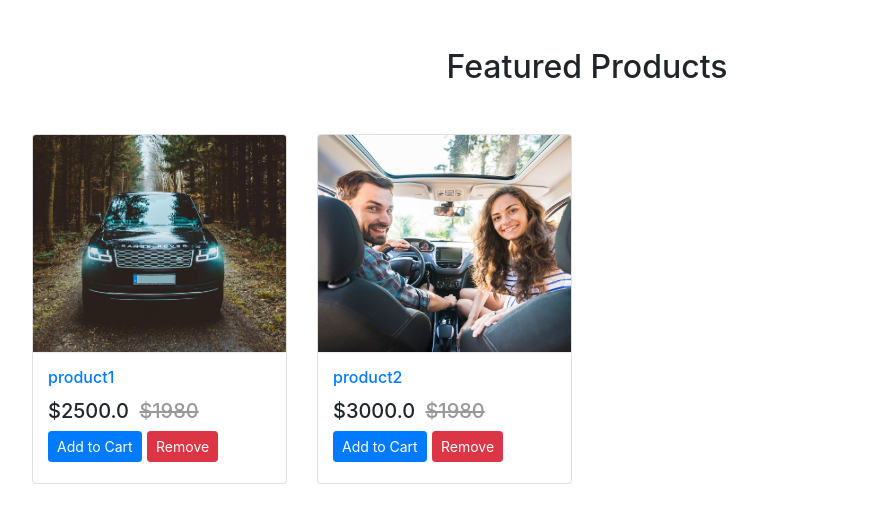
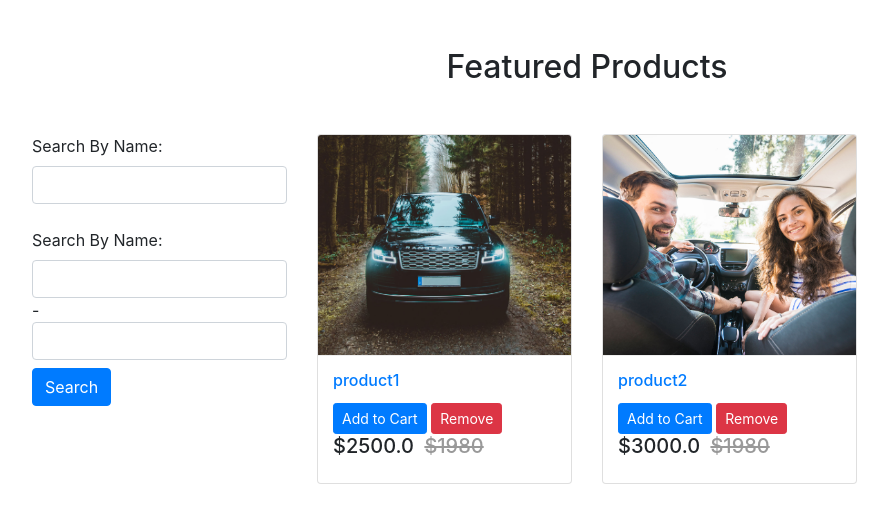
Before and after one commit to abbasalirezaei/Simple_Commerce_Project, a Django app: page / in a window 1280 px wide. Shown: the part 56-579 px from the top of the page, without its empty margins (53-941 px from the left). Run offline with Django 4.2, Linux system fonts and the light colour scheme; data comes from the database, SQL or seed files in the repository; both versions use the stored data as it was after the commit; some libraries are stand-ins or nearby versions.

Commit message:
adding the filter search

```diff
--- /dev/null
+++ b/products/filters.py
@@ -0,0 +1,13 @@
+from . models import Product
+import django_filters
+from django_filters.filters import RangeFilter
+
+# Creating product filters
+class ProductFilter(django_filters.FilterSet):
+    name = django_filters.CharFilter(lookup_expr='icontains')
+    price = RangeFilter()
+
+
+    class Meta:
+        model = Product
+        fields = ['name', 'price']
--- a/products/templates/products/home.html
+++ b/products/templates/products/home.html
@@ -1,40 +1,57 @@
 {% extends 'products/base.html' %}
-
-{% comment %} {% load crispy_forms_tags %} {% endcomment %}
-
+{% load crispy_forms_tags %}
 {% block content %}
 
 <div class="container my-5">
    <h2 class="my-5 text-center">Featured Products</h2>
    <div class="row">
+      <div class="col-md-3">
+         <!-- <form method="get">
+            {{ filter.form| crispy }}
+            <button class="btn btn-primary" type="submit">Search</button>
+         </form> -->
+         <form method="get">
+			<label for="">
+				Search By Name:
+			</label>
 
+            {{ filter.form.name}}
+			<br>
+			<label for="">
+				Search By Name:
+			</label>
+
+            {{ filter.form.price}}
+
+            <button class="btn btn-primary my-2" type="submit">Search</button>
+         </form>
+      </div>
       <div class="col-md-9">
          <div class="row">
-			{% for product in products %}
+            {% for product in filter.qs %}
             <div class="col-md-6 col-sm-12 col-lg-4">
                <figure class="card card-product">
                   <div class="img-wrap">
-					<img src="{{ product.mainimage.url }}" style="width: 100%; height: 300px;">
+                     <img src="media/{{ product.mainimage }}" style="width: 100%; height: 300px;">
                   </div>
                   <figcaption class="info-wrap">
-					<h6 class="title text-dots"><a href="">{{ product.name }}</a></h6>
+                     <h6 class="title text-dots"><a href="#">{{ product.name }}</a></h6>
+                     <div class="action-wrap">
+						<a href="cart/{{ product.slug }}" class="btn btn-primary btn-sm"> Add to Cart </a>
+						<a href="remove/{{ product.slug }}" class="btn btn-danger btn-sm"> Remove</a>
+                         <!-- <a href="cart/" class="btn btn-primary btn-sm"> View Cart </a> -->
 
-					<div class="action-wrap">
                         <div class="price-wrap h5">
                            <span class="price-new">${{product.price}}</span>
                            <del class="price-old">$1980</del>
                         </div>
-						 <div class="price-wrap h5">
-							<a href="cart/{{ product.slug }}" class="btn btn-primary btn-sm"> Add to Cart </a>
-
-           					<a href="remove/{{ product.slug }}" class="btn btn-danger btn-sm"> Remove</a>
-
                      </div>
-
-					</div> <!-- action-wrap -->
+                     <!-- action-wrap -->
                   </figcaption>
-			</figure> <!-- card // -->
-		</div> <!-- col // -->
+               </figure>
+               <!-- card // -->
+            </div>
+            <!-- col // -->
             {% endfor %}
          </div>
       </div>
--- a/products/views.py
+++ b/products/views.py
@@ -1,7 +1,11 @@
 from django.views.generic import ListView
 from products.models import Product
-
+from .filters import ProductFilter
 class Home(ListView):
     model = Product
     context_object_name='products'
     template_name = 'products/home.html'
+    def get_context_data(self, **kwargs):
+        context = super().get_context_data(**kwargs)
+        context['filter'] = ProductFilter(self.request.GET, queryset=self.get_queryset())
+        return context
--- a/templates/allauth/account/signup.html
+++ b/templates/allauth/account/signup.html
@@ -6,8 +6,8 @@
 
     <h1 class="text-center my-5">Sign Up</h1>
 
-    <form class="signup" id="signup_form" method="post" action="/accounts/signup/">
-        <input type="hidden" name="csrfmiddlewaretoken" value="9gsUNhCleKjBpITcCSr5Y6uYv6b61Wt4OCGeBo9FefrIdYQk8w4ejCHMjWNuWOZo">
+    <form class="signup" id="signup_form" method="post" action="/accounts/signup/">{% csrf_token %}
+        {% comment %} <input type="hidden" name="csrfmiddlewaretoken" value="9gsUNhCleKjBpITcCSr5Y6uYv6b61Wt4OCGeBo9FefrIdYQk8w4ejCHMjWNuWOZo"> {% endcomment %}
 
       <div class="row">
         <div class="col-sm-12">
```
Also changed, not shown: ecommerce/settings.py (+7 -2 lines), requeriments.txt (added, +7 -0 lines), db.sqlite3. Lines whose indentation alone changed are shown as unchanged.
